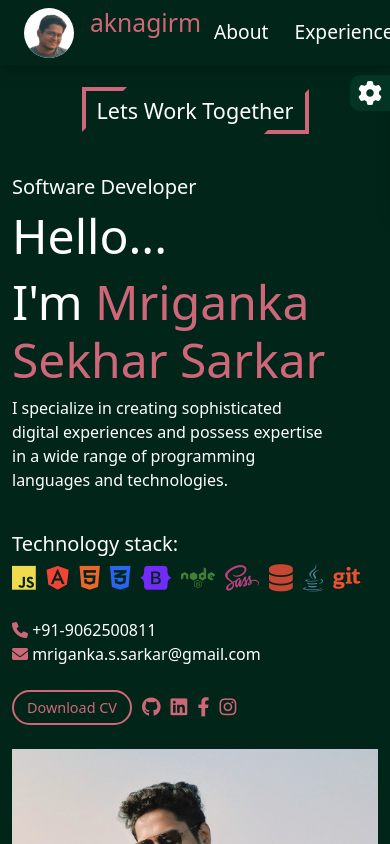
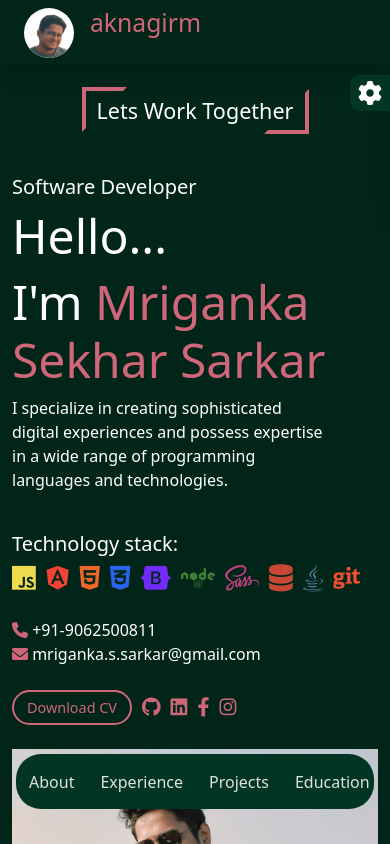
Before and after one commit to aknagirm/portfolio, an Angular app: page / in a window 390 px wide. Shown: the top 844 px of the page. Built offline with nearby package versions, Linux system fonts and the light colour scheme.

Commit message:
mobile view set

```diff
--- a/package.json
+++ b/package.json
@@ -3,7 +3,6 @@
   "version": "0.0.0",
   "scripts": {
     "ng": "ng",
-    "serve:build": "ng build &&  ng serve",
     "start": "ng serve",
     "build": "ng build",
     "watch": "ng build --watch --configuration development",
--- a/src/app/footer/footer.component.html
+++ b/src/app/footer/footer.component.html
@@ -16,7 +16,7 @@
     </p>
 
     <div class="row align-items-center justify-content-between">
-      <div class="contact-details col-md-5">
+      <div class="contact-details mt-md-0 mt-4">
         <span class="me-3"
           ><i class="fa-solid fa-phone highlight-color-text"></i>
           +91-9062500811</span
@@ -32,7 +32,7 @@
         </span>
       </div>
       <div
-        class="externnal-links d-flex justify-content-start align-items-center col-md-4 mt-sm-3"
+        class="externnal-links d-flex justify-content-start align-items-center col-md-4 mt-md-3 mt-4"
       >
         <button
           class="button-primary highlight-color-text"
--- a/src/app/footer/footer.component.scss
+++ b/src/app/footer/footer.component.scss
@@ -17,6 +17,6 @@
 
 @media only screen and (max-width: 786px) {
   .footer-container {
-    min-height: $footer-height * 1.2;
+    min-height: $footer-height * 1.6;
   }
 }
--- a/src/app/nav-bar/nav-bar.component.html
+++ b/src/app/nav-bar/nav-bar.component.html
@@ -8,7 +8,7 @@
       </div>
       <h2 class="ms-3 highlight-color-text">aknagirm</h2>
     </div>
-    <div class="d-flex">
+    <div class="d-md-flex d-none">
       <div class="right-item d-flex align-items-center">
         <button type="button" class="btn" (click)="scrollIntoView('about')">
           About
@@ -30,3 +30,22 @@
     </div>
   </nav>
 </div>
+
+<div class="nav-bar-btn-bottom-wrapper w-100">
+  <div class="row gx-0 h-100 px-3">
+    <div class="d-md-none d-flex justify-content-evenly nav-bar-btn-bottom">
+      <button type="button" class="btn" (click)="scrollIntoView('about')">
+        About
+      </button>
+      <button type="button" class="btn" (click)="scrollIntoView('experience')">
+        Experience
+      </button>
+      <button type="button" class="btn" (click)="scrollIntoView('project')">
+        Projects
+      </button>
+      <button type="button" class="btn" (click)="scrollIntoView('contact')">
+        Education
+      </button>
+    </div>
+  </div>
+</div>
--- a/src/app/nav-bar/nav-bar.component.scss
+++ b/src/app/nav-bar/nav-bar.component.scss
@@ -17,3 +17,14 @@
     font-size: 1.2rem;
   }
 }
+
+.nav-bar-btn-bottom-wrapper {
+  position: fixed;
+  height: 55px;
+  bottom: 35px;
+  z-index: 2;
+  .nav-bar-btn-bottom {
+    background-color: var(--secondary-bg-color);
+    border-radius: 25px;
+  }
+}
```
Also changed, not shown: 3 other files (tests, documents, lock files or other folders).
